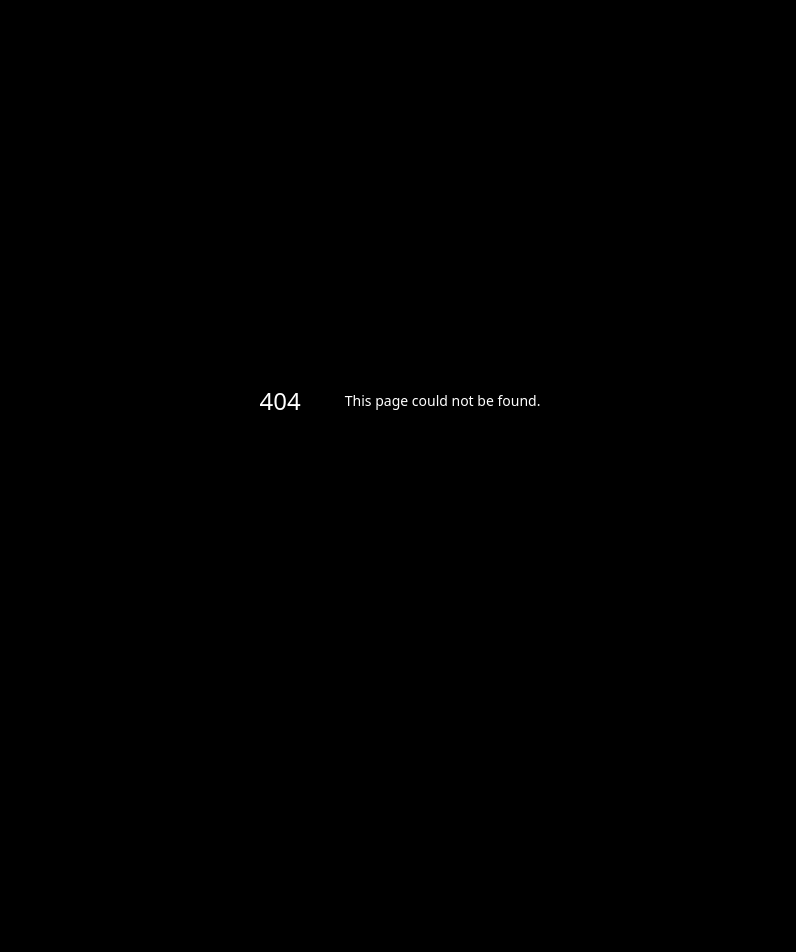
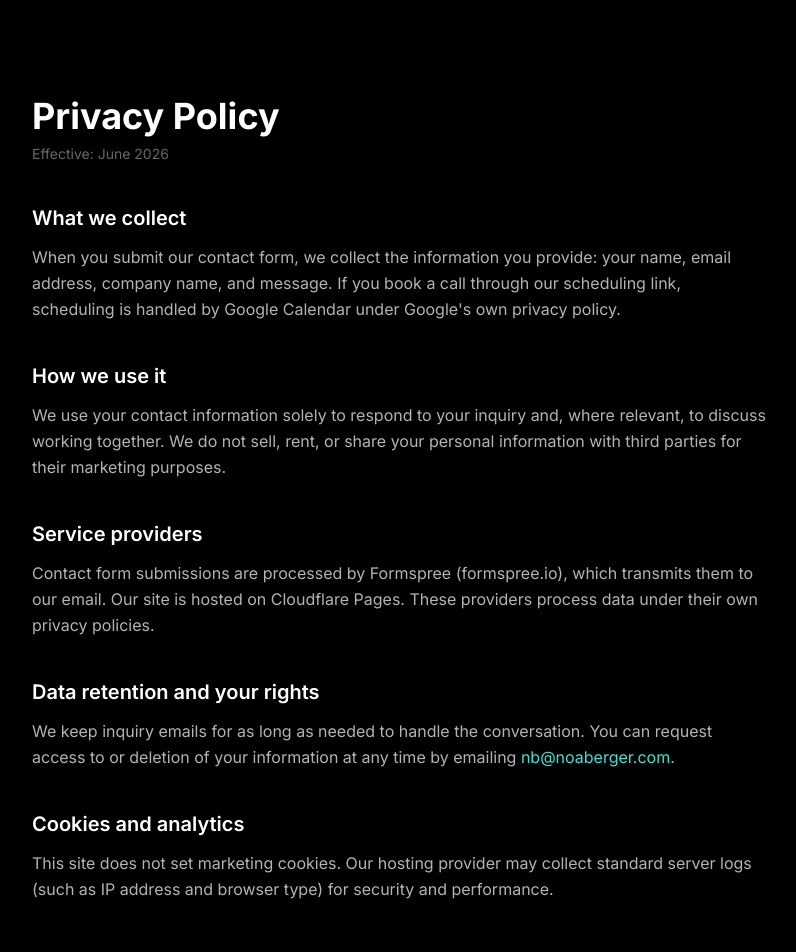
Before and after one commit to Manvichadha/noa-website, a Next.js app: page /privacy in a window 1280 px wide. Before the commit this address had no page. Shown: the top 952 px of the page, without its empty margins (240-1036 px from the left). Before the commit the page ends 800 px from the top, so only its background shows below. Built offline with nearby package versions, Linux system fonts and the light colour scheme.

Commit message:
Persona-review fixes: founder section, privacy policy, concrete AI example, default-open differentiation FAQ

```diff
--- a/app/page.tsx
+++ b/app/page.tsx
@@ -217,7 +217,7 @@ function ServicesSection() {
       accent: 'text-teal-400',
       title: 'Automation & AI',
       description:
-        'AI-powered systems that handle the repetitive work, so your team can do the valuable work.',
+        'Systems that handle the repetitive work, so your team can do the valuable work. Example: a lead comes in, your CRM is updated and tagged, and a follow-up goes out in minutes, hands-free.',
       tags: ['AI Workflows', 'Lead Nurture', 'Reporting', 'Custom Agents'],
     },
     {
@@ -457,9 +457,73 @@ function WhySection() {
   );
 }
 
+
+// Founder
+function FounderSection() {
+  return (
+    <section id="founder" className="py-24 sm:py-32 relative">
+      <div className="container mx-auto max-w-4xl px-4">
+        <motion.div
+          initial={{ opacity: 0, y: 24 }}
+          whileInView={{ opacity: 1, y: 0 }}
+          viewport={{ once: true, margin: '-80px' }}
+          transition={{ duration: 0.6 }}
+          className="glass rounded-3xl p-10 sm:p-14"
+        >
+          <div className="flex flex-col sm:flex-row gap-10 items-start">
+            <div className="shrink-0">
+              <div className="w-24 h-24 rounded-2xl bg-gradient-to-br from-royal-600 to-teal-500 flex items-center justify-center">
+                <span className="text-3xl font-bold text-white">NB</span>
+              </div>
+            </div>
+            <div>
+              <p className="flex items-center gap-3 text-xs font-semibold tracking-[0.3em] uppercase text-white/40 mb-4">
+                <span className="text-teal-400/80">(BK·04)</span>
+                <span>The Founder</span>
+              </p>
+              <h2 className="text-3xl sm:text-4xl font-bold tracking-tight mb-5">
+                Noa Berger
+              </h2>
+              <p className="text-white/60 leading-relaxed mb-4">
+                Noa spent years in sports sponsorship brokerage watching how serious brands
+                operate — the strategy, the systems, and the playbooks that make everything
+                compound. BLEUKEI exists to bring that same infrastructure, plus the AI
+                leverage big companies take for granted, to businesses that never had access
+                to it.
+              </p>
+              <p className="text-white/60 leading-relaxed mb-8">
+                Every engagement is run by Noa directly. The person who builds your strategy
+                is the person who executes it with you.
+              </p>
+              <div className="flex flex-wrap gap-4 text-sm">
+                <a
+                  href="https://noaberger.com"
+                  target="_blank"
+                  rel="noopener noreferrer"
+                  className="inline-flex items-center gap-2 text-teal-400 hover:text-teal-300 transition-colors font-medium"
+                >
+                  More about Noa <ArrowRight className="w-4 h-4" />
+                </a>
+                <a
+                  href="https://www.linkedin.com/in/noabberger/"
+                  target="_blank"
+                  rel="noopener noreferrer"
+                  className="text-white/50 hover:text-white transition-colors font-medium"
+                >
+                  LinkedIn
+                </a>
+              </div>
+            </div>
+          </div>
+        </motion.div>
+      </div>
+    </section>
+  );
+}
+
 // FAQ
-function FaqItem({ q, a, index }: { q: string; a: string; index: string }) {
-  const [open, setOpen] = useState(false);
+function FaqItem({ q, a, index, defaultOpen = false }: { q: string; a: string; index: string; defaultOpen?: boolean }) {
+  const [open, setOpen] = useState(defaultOpen);
   return (
     <div className="border-b border-white/10">
       <button
@@ -524,13 +588,13 @@ function FaqSection() {
     <section id="faq" className="py-24 sm:py-32 relative">
       <div className="container mx-auto max-w-3xl px-4">
         <SectionHeading
-          index="04"
+          index="05"
           eyebrow="Questions"
           title="Answers, upfront"
         />
         <div className="border-t border-white/10">
           {faqs.map((faq, i) => (
-            <FaqItem key={i} index={`0${i + 1}`} q={faq.q} a={faq.a} />
+            <FaqItem key={i} index={`0${i + 1}`} q={faq.q} a={faq.a} defaultOpen={i === 1} />
           ))}
         </div>
       </div>
@@ -730,6 +794,9 @@ function Footer() {
             <a href="/still-curious" className="text-white/50 hover:text-white transition-colors">
               FAQ
             </a>
+            <a href="/privacy" className="text-white/50 hover:text-white transition-colors">
+              Privacy
+            </a>
             <a
               href="https://www.linkedin.com/in/noabberger/"
               target="_blank"
@@ -770,6 +837,7 @@ export default function Home() {
       <ServicesSection />
       <ProcessSection />
       <WhySection />
+      <FounderSection />
       <FaqSection />
       <ContactSection />
       <Footer />
--- /dev/null
+++ b/app/privacy/page.tsx
@@ -0,0 +1,55 @@
+import type { Metadata } from 'next';
+
+export const metadata: Metadata = {
+  title: 'Privacy Policy — BLEUKEI',
+  robots: { index: false },
+};
+
+export default function Privacy() {
+  return (
+    <main className="container mx-auto max-w-3xl px-4 py-24 text-white/70 leading-relaxed">
+      <h1 className="text-4xl font-bold text-white mb-2">Privacy Policy</h1>
+      <p className="text-sm text-white/40 mb-10">Effective: June 2026</p>
+
+      <h2 className="text-xl font-semibold text-white mt-10 mb-3">What we collect</h2>
+      <p className="mb-4">
+        When you submit our contact form, we collect the information you provide: your name,
+        email address, company name, and message. If you book a call through our scheduling
+        link, scheduling is handled by Google Calendar under Google&apos;s own privacy policy.
+      </p>
+
+      <h2 className="text-xl font-semibold text-white mt-10 mb-3">How we use it</h2>
+      <p className="mb-4">
+        We use your contact information solely to respond to your inquiry and, where relevant,
+        to discuss working together. We do not sell, rent, or share your personal information
+        with third parties for their marketing purposes.
+      </p>
+
+      <h2 className="text-xl font-semibold text-white mt-10 mb-3">Service providers</h2>
+      <p className="mb-4">
+        Contact form submissions are processed by Formspree (formspree.io), which transmits
+        them to our email. Our site is hosted on Cloudflare Pages. These providers process
+        data under their own privacy policies.
+      </p>
+
+      <h2 className="text-xl font-semibold text-white mt-10 mb-3">Data retention and your rights</h2>
+      <p className="mb-4">
+        We keep inquiry emails for as long as needed to handle the conversation. You can
+        request access to or deletion of your information at any time by emailing{' '}
+        <a href="mailto:nb@noaberger.com" className="text-teal-400 hover:text-teal-300">
+          nb@noaberger.com
+        </a>.
+      </p>
+
+      <h2 className="text-xl font-semibold text-white mt-10 mb-3">Cookies and analytics</h2>
+      <p className="mb-4">
+        This site does not set marketing cookies. Our hosting provider may collect standard
+        server logs (such as IP address and browser type) for security and performance.
+      </p>
+
+      <p className="mt-12 text-sm text-white/40">
+        Questions about this policy: nb@noaberger.com
+      </p>
+    </main>
+  );
+}
```
